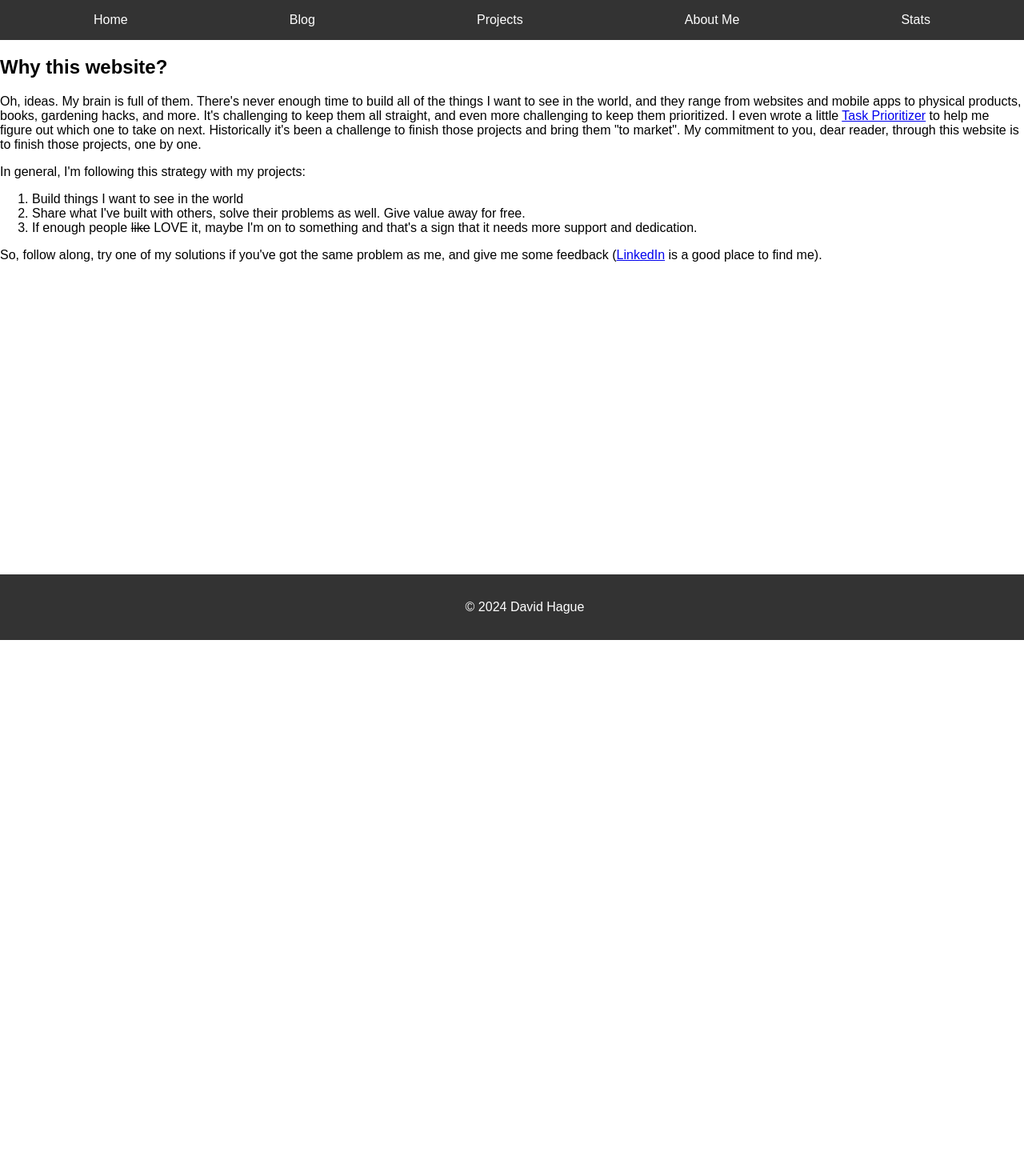
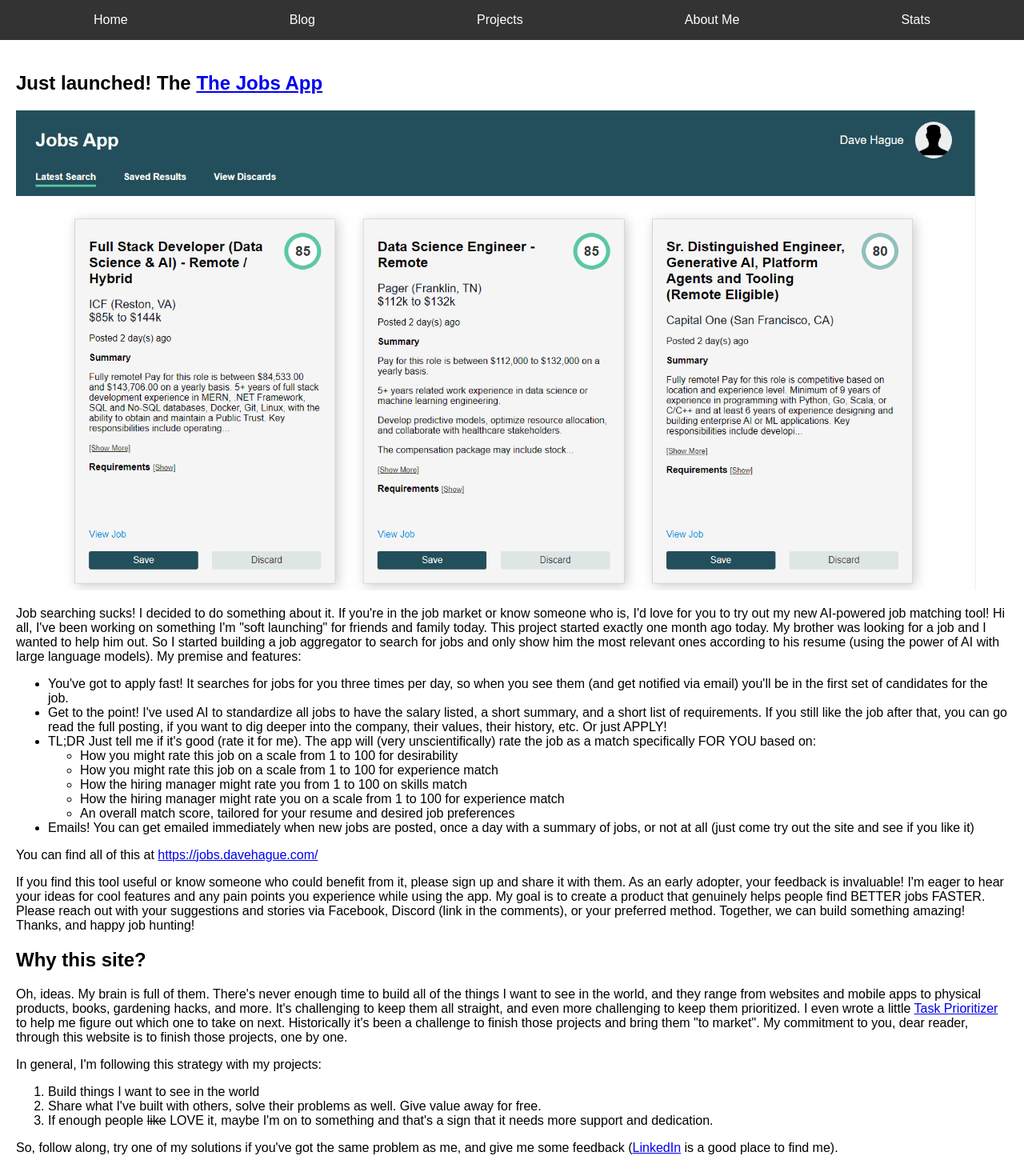
Before and after one commit to davehague/davehague-site, a Nuxt app: page / in a window 1280 px wide. Shown: the top 1470 px of the page at 80% size. Before the commit the page ends 800 px from the top, so only its background shows below. Built offline with nearby package versions, Linux system fonts and the light colour scheme.

Commit message:
A quick update for the jobs app annoucement

```diff
--- a/assets/styles.css
+++ b/assets/styles.css
@@ -20,4 +20,5 @@ main {
   display: flex;
   flex-direction: column;
   padding-bottom: 2rem;
+  margin: 20px;
 }
--- a/pages/index.vue
+++ b/pages/index.vue
@@ -3,7 +3,8 @@
     <site-header />
     <main>
       <section id="home">
-        <h1>Why this website?</h1>
+        <h2>Just launched! The <a href="https://jobs.davehague.com">The Jobs App</a></h2>
+        <img src="/images/jobs-app.gif " width="1200" height="600" alt="The Jobs App" />
         <div v-html="renderedContent"></div>
       </section>
     </main>
@@ -23,7 +24,28 @@ export default defineComponent({
     SiteFooter
   },
   setup() {
-    const content = `Oh, ideas. My brain is full of them. There's never enough time to build all of the things I want to see in the world, and they range from websites and mobile apps to physical products, books, gardening hacks, and more. It's challenging to keep them all straight, and even more challenging to keep them prioritized. I even wrote a little [Task Prioritizer](https://www.davehague.com/projects/experiments#tasks) to help me figure out which one to take on next. Historically it's been a challenge to finish those projects and bring them "to market". My commitment to you, dear reader, through this website is to finish those projects, one by one.
+    const content = `
+Job searching sucks! I decided to do something about it. If you're in the job market or know someone who is, I'd love for you to try out my new AI-powered job matching tool!
+Hi all, I've been working on something I'm "soft launching" for friends and family today. This project started exactly one month ago today. My brother was looking for a job and I wanted to help him out. So I started building a job aggregator to search for jobs and only show him the most relevant ones according to his resume (using the power of AI with large language models).
+My premise and features:
+- You've got to apply fast!  It searches for jobs for you three times per day, so when you see them (and get notified via email) you'll be in the first set of candidates for the job.
+- Get to the point! I've used AI to standardize all jobs to have the salary listed, a short summary, and a short list of requirements. If you still like the job after that, you can go read the full posting, if you want to dig deeper into the company, their values, their history, etc.  Or just APPLY!
+- TL;DR Just tell me if it's good (rate it for me). The app will (very unscientifically) rate the job as a match specifically FOR YOU based on:
+     - How you might rate this job on a scale from 1 to 100 for desirability
+     - How you might rate this job on a scale from 1 to 100 for experience match
+     - How the hiring manager might rate you from 1 to 100 on skills match
+     - How the hiring manager might rate you on a scale from 1 to 100 for experience match
+     - An overall match score, tailored for your resume and desired job preferences
+- Emails!  You can get emailed immediately when new jobs are posted, once a day with a summary of jobs, or not at all (just come try out the site and see if you like it)
+
+You can find all of this at https://jobs.davehague.com/
+
+If you find this tool useful or know someone who could benefit from it, please sign up and share it with them. As an early adopter, your feedback is invaluable! I'm eager to hear your ideas for cool features and any pain points you experience while using the app. My goal is to create a product that genuinely helps people find BETTER jobs FASTER. Please reach out with your suggestions and stories via Facebook, Discord (link in the comments), or your preferred method. Together, we can build something amazing!
+Thanks, and happy job hunting!
+
+
+## Why this site?
+Oh, ideas. My brain is full of them. There's never enough time to build all of the things I want to see in the world, and they range from websites and mobile apps to physical products, books, gardening hacks, and more. It's challenging to keep them all straight, and even more challenging to keep them prioritized. I even wrote a little [Task Prioritizer](https://www.davehague.com/projects/experiments#tasks) to help me figure out which one to take on next. Historically it's been a challenge to finish those projects and bring them "to market". My commitment to you, dear reader, through this website is to finish those projects, one by one.
 
 In general, I'm following this strategy with my projects:
 
@@ -49,3 +71,5 @@ So, follow along, try one of my solutions if you've got the same problem as me,
   }
 });
 </script>
+
+<style scoped></style>
```
Also changed, not shown: public/images/jobs-app.gif (added).
